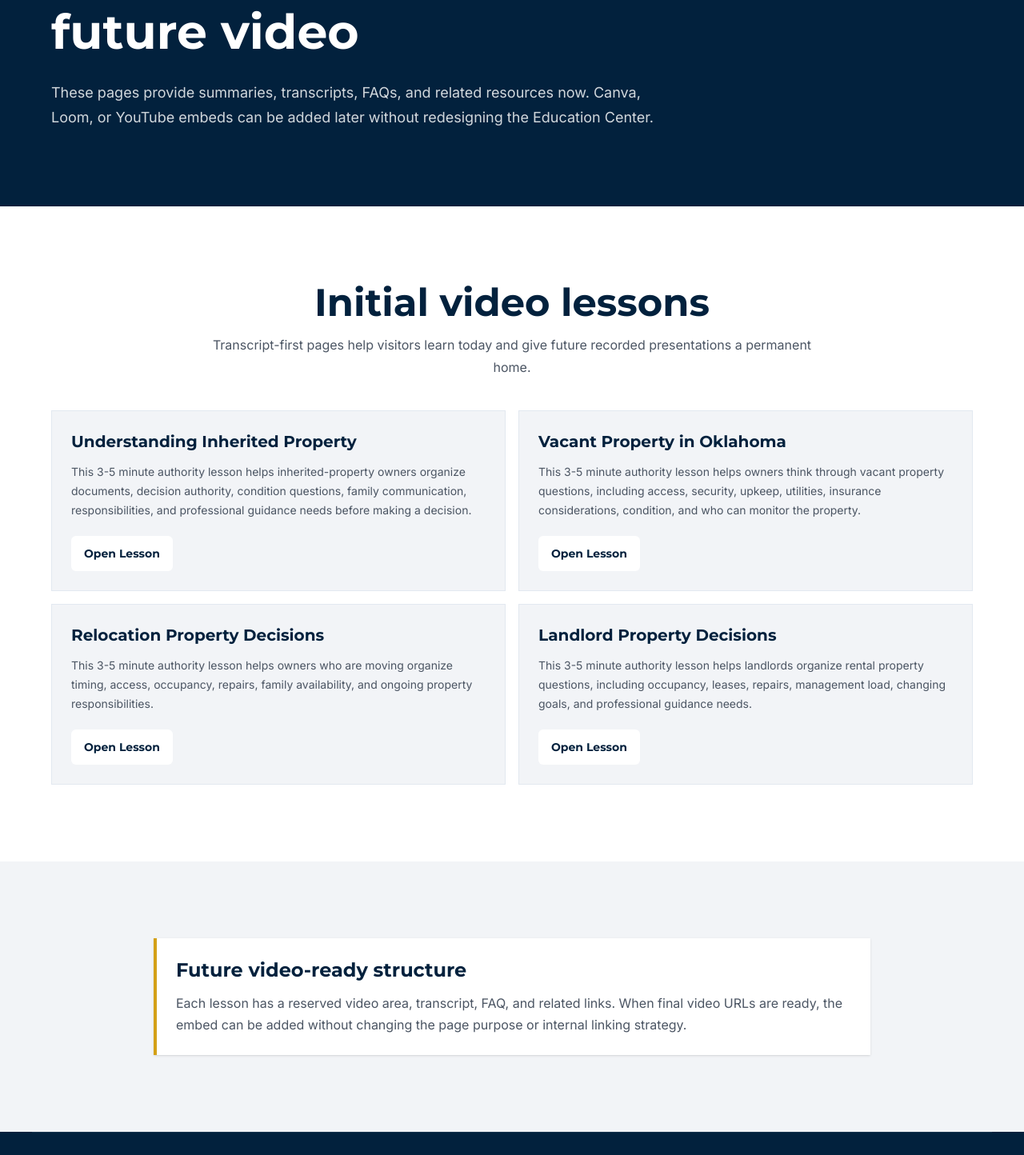
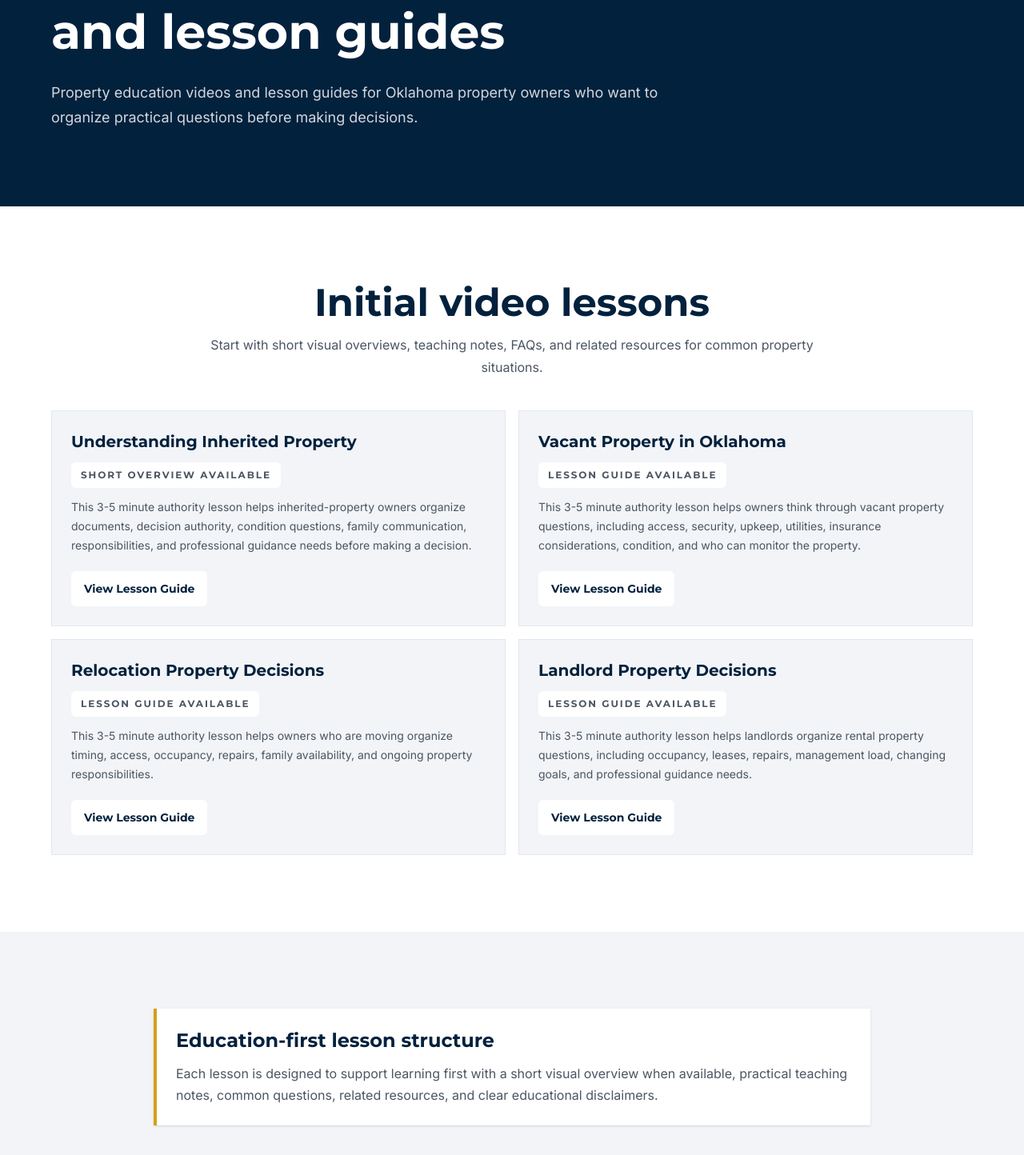
Before and after one commit to Jimbol2023/okc-ai-system, a Next.js app: page /resources/videos in a window 1280 px wide. Shown: the part 346-1790 px from the top of the page at 80% size. Built offline with nearby package versions, Linux system fonts and the light colour scheme; no server answers.

Commit message:
Improve inherited property lesson guide experience

```diff
--- a/app/(public)/resources/videos/page.tsx
+++ b/app/(public)/resources/videos/page.tsx
@@ -10,7 +10,7 @@ export const metadata = createPublicPageMetadata({
   path: "/resources/videos",
   title: "Video Learning Center",
   description:
-    "Transcript-first Oklahoma property education pages ready for future Canva, Loom, or YouTube videos."
+    "Property education videos and lesson guides for Oklahoma property owners."
 });
 
 const breadcrumbs: BreadcrumbItem[] = [
@@ -31,11 +31,11 @@ export default function VideoLearningCenterPage() {
               Video Learning Center
             </p>
             <h1 className="mt-5 font-heading text-4xl font-bold leading-tight md:text-6xl">
-              Property education built for future video
+              Property education videos and lesson guides
             </h1>
             <p className="mt-6 max-w-3xl text-base leading-8 text-white/82 md:text-lg">
-              These pages provide summaries, transcripts, FAQs, and related resources now. Canva, Loom, or YouTube
-              embeds can be added later without redesigning the Education Center.
+              Property education videos and lesson guides for Oklahoma property owners who want to organize practical
+              questions before making decisions.
             </p>
           </div>
         </div>
@@ -48,8 +48,8 @@ export default function VideoLearningCenterPage() {
               Initial video lessons
             </h2>
             <p className="mt-4 text-base leading-7 text-[#4B5563]">
-              Transcript-first pages help visitors learn today and give future recorded presentations a permanent
-              home.
+              Start with short visual overviews, teaching notes, FAQs, and related resources for common property
+              situations.
             </p>
           </div>
           <div className="mt-10 grid gap-4 md:grid-cols-2">
@@ -60,9 +60,12 @@ export default function VideoLearningCenterPage() {
                 className="border border-slate-200 bg-[#F2F4F7] p-6 transition hover:bg-[#e7ebf0]"
               >
                 <span className="block font-heading text-xl font-bold text-[#02213D]">{page.title}</span>
+                <span className="mt-3 inline-flex min-h-8 items-center rounded-md bg-white px-3 py-1 font-heading text-xs font-bold uppercase tracking-[0.16em] text-[#4B5563]">
+                  {page.videoAsset?.reviewStatus === "ready" ? "Short overview available" : "Lesson guide available"}
+                </span>
                 <span className="mt-3 block text-sm leading-6 text-[#4B5563]">{page.summary}</span>
                 <span className="mt-5 inline-flex min-h-11 items-center rounded-md bg-white px-4 py-2 font-heading text-sm font-bold text-[#02213D]">
-                  Open Lesson
+                  View Lesson Guide
                 </span>
               </Link>
             ))}
@@ -70,15 +73,15 @@ export default function VideoLearningCenterPage() {
         </div>
       </section>
 
-      <section className="bg-[#F2F4F7] py-16 md:py-24" aria-labelledby="future-video-heading">
+      <section className="bg-[#F2F4F7] py-16 md:py-24" aria-labelledby="video-guide-heading">
         <div className="container-shell">
           <div className="mx-auto max-w-4xl border-l-4 border-[#D4A017] bg-white p-6 shadow-sm">
-            <h2 id="future-video-heading" className="font-heading text-2xl font-bold text-[#02213D]">
-              Future video-ready structure
+            <h2 id="video-guide-heading" className="font-heading text-2xl font-bold text-[#02213D]">
+              Education-first lesson structure
             </h2>
             <p className="mt-3 text-base leading-7 text-[#4B5563]">
-              Each lesson has a reserved video area, transcript, FAQ, and related links. When final video URLs are
-              ready, the embed can be added without changing the page purpose or internal linking strategy.
+              Each lesson is designed to support learning first with a short visual overview when available, practical
+              teaching notes, common questions, related resources, and clear educational disclaimers.
             </p>
           </div>
         </div>
--- a/components/public/VideoLearningPage.tsx
+++ b/components/public/VideoLearningPage.tsx
@@ -18,6 +18,7 @@ export function VideoLearningPage({ page }: VideoLearningPageProps) {
     { name: page.title }
   ];
   const videoAssetReady = page.videoAsset?.reviewStatus === "ready";
+  const hasLessonGuide = Boolean(page.lessonGuide);
 
   return (
     <div className="bg-white">
@@ -37,20 +38,26 @@ export function VideoLearningPage({ page }: VideoLearningPageProps) {
 
       <section className="bg-white py-16 md:py-24" aria-labelledby="video-heading">
         <div className="container-shell">
-          <div className="mx-auto grid max-w-4xl gap-6 md:grid-cols-[1.1fr_0.9fr] md:items-start">
-            <div className="border border-slate-200 bg-[#F2F4F7] p-6">
+          <div className="mx-auto max-w-4xl">
+            <div className="border border-slate-200 bg-[#F2F4F7] p-5 md:p-6">
               <h2 id="video-heading" className="font-heading text-2xl font-bold text-[#02213D]">
-                {videoAssetReady ? "Watch the lesson" : "Video production review"}
+                {videoAssetReady ? "Short visual overview" : "Video production review"}
               </h2>
               {videoAssetReady ? (
+                <>
                   <video
-                  className="mt-5 aspect-video w-full bg-[#02213D]"
+                    className="mt-5 aspect-video w-full max-w-[720px] bg-[#02213D]"
                     controls
                     preload="metadata"
                     src={page.videoAsset?.src}
                   >
                     <track kind="captions" />
                   </video>
+                  <p className="mt-4 max-w-2xl text-sm leading-6 text-[#4B5563]">
+                    This short visual overview introduces the topic. Full teaching notes and key takeaways are provided
+                    below.
+                  </p>
+                </>
               ) : (
                 <div className="mt-5 border border-dashed border-[#D4A017]/70 bg-white p-5">
                   <p className="text-base leading-7 text-[#4B5563]">
@@ -64,21 +71,25 @@ export function VideoLearningPage({ page }: VideoLearningPageProps) {
                   ) : null}
                 </div>
               )}
-            </div>
-            <div className="border-l-4 border-[#D4A017] bg-[#F2F4F7] p-6">
-              <h2 className="font-heading text-2xl font-bold text-[#02213D]">General educational guidance</h2>
-              <p className="mt-3 text-base leading-7 text-[#4B5563]">
+              <div className="mt-6 border-l-4 border-[#D4A017] bg-white p-5">
+                <h3 className="font-heading text-xl font-bold text-[#02213D]">General educational guidance</h3>
+                <p className="mt-3 text-sm leading-6 text-[#4B5563]">
                   This page is general information only. It is not legal, tax, financial, title, valuation, or property
                   repair advice.
                 </p>
                 {page.primaryCta ? (
-                <p className="mt-5 text-sm font-semibold leading-6 text-[#02213D]">{page.primaryCta}</p>
+                  <p className="mt-4 text-sm font-semibold leading-6 text-[#02213D]">{page.primaryCta}</p>
                 ) : null}
+              </div>
             </div>
           </div>
         </div>
       </section>
 
+      {page.lessonGuide ? (
+        <LessonGuideContent lessonGuide={page.lessonGuide} page={page} />
+      ) : (
+        <>
           <section className="bg-[#F2F4F7] py-16 md:py-24" aria-labelledby="transcript-heading">
             <div className="container-shell">
               <div className="mx-auto max-w-4xl">
@@ -116,6 +127,8 @@ export function VideoLearningPage({ page }: VideoLearningPageProps) {
               </div>
             </div>
           </section>
+        </>
+      )}
 
       {page.secondaryWebsiteCta ? (
         <section className="bg-white py-16 md:py-24" aria-labelledby="website-cta-heading">
@@ -136,27 +149,116 @@ export function VideoLearningPage({ page }: VideoLearningPageProps) {
         </section>
       ) : null}
 
-      <section className="bg-[#F2F4F7] py-16 md:py-24" aria-labelledby="video-related-heading">
+      {!hasLessonGuide ? (
+        <section className="bg-[#F2F4F7] py-16 md:py-24">
           <div className="container-shell">
             <div className="mx-auto max-w-4xl">
-            <h2 id="video-related-heading" className="font-heading text-3xl font-bold text-[#02213D] md:text-5xl">
-              Related resources
+              <RelatedResourceSection page={page} />
+            </div>
+          </div>
+        </section>
+      ) : null}
+    </div>
+  );
+}
+
+function LessonGuideContent({
+  lessonGuide,
+  page
+}: {
+  lessonGuide: NonNullable<PublicVideoPage["lessonGuide"]>;
+  page: PublicVideoPage;
+}) {
+  return (
+    <section className="bg-[#F2F4F7] py-16 md:py-24" aria-labelledby="lesson-guide-heading">
+      <div className="container-shell">
+        <article className="mx-auto max-w-4xl">
+          <h2 id="lesson-guide-heading" className="font-heading text-3xl font-bold text-[#02213D] md:text-5xl">
+            {lessonGuide.heading}
           </h2>
-            <div className="mt-8 grid gap-4 md:grid-cols-2">
+          <p className="mt-5 text-base leading-8 text-[#4B5563]">{lessonGuide.intro}</p>
+
+          <div className="mt-10 grid gap-5">
+            <section className="bg-white p-6 shadow-sm" aria-labelledby="lesson-summary-heading">
+              <h3 id="lesson-summary-heading" className="font-heading text-2xl font-bold text-[#02213D]">
+                Lesson Summary
+              </h3>
+              <p className="mt-3 text-base leading-7 text-[#4B5563]">{lessonGuide.lessonSummary}</p>
+            </section>
+
+            <section className="bg-white p-6 shadow-sm" aria-labelledby="voiceover-script-heading">
+              <h3 id="voiceover-script-heading" className="font-heading text-2xl font-bold text-[#02213D]">
+                Voiceover Script
+              </h3>
+              <div className="mt-4 grid gap-3">
+                {page.transcript.map((line) => (
+                  <p key={line} className="text-base leading-7 text-[#4B5563]">
+                    {line}
+                  </p>
+                ))}
+              </div>
+            </section>
+
+            <section className="bg-white p-6 shadow-sm" aria-labelledby="key-takeaways-heading">
+              <h3 id="key-takeaways-heading" className="font-heading text-2xl font-bold text-[#02213D]">
+                Key Takeaways
+              </h3>
+              <ul className="mt-4 grid gap-3">
+                {lessonGuide.keyTakeaways.map((takeaway) => (
+                  <li key={takeaway} className="border-l-4 border-[#D4A017] pl-4 text-base leading-7 text-[#4B5563]">
+                    {takeaway}
+                  </li>
+                ))}
+              </ul>
+            </section>
+
+            <section className="bg-white p-6 shadow-sm" aria-labelledby="common-questions-heading">
+              <h3 id="common-questions-heading" className="font-heading text-2xl font-bold text-[#02213D]">
+                Common Questions
+              </h3>
+              <div className="mt-4 grid gap-4">
+                {lessonGuide.commonQuestions.map((item) => (
+                  <article key={item.question} className="border border-slate-200 bg-[#F2F4F7] p-5">
+                    <h4 className="font-heading text-lg font-bold text-[#02213D]">Q: {item.question}</h4>
+                    <p className="mt-3 text-sm leading-6 text-[#4B5563]">A: {item.answer}</p>
+                  </article>
+                ))}
+              </div>
+            </section>
+
+            <RelatedResourceSection page={page} />
+
+            <section className="bg-white p-6 shadow-sm" aria-labelledby="educational-disclaimer-heading">
+              <h3 id="educational-disclaimer-heading" className="font-heading text-2xl font-bold text-[#02213D]">
+                Educational Disclaimer
+              </h3>
+              <p className="mt-3 text-base leading-7 text-[#4B5563]">{lessonGuide.educationalDisclaimer}</p>
+            </section>
+          </div>
+        </article>
+      </div>
+    </section>
+  );
+}
+
+function RelatedResourceSection({ page }: { page: PublicVideoPage }) {
+  return (
+    <section className="bg-white p-6 shadow-sm" aria-labelledby="video-related-heading">
+      <h3 id="video-related-heading" className="font-heading text-2xl font-bold text-[#02213D]">
+        Related Resources
+      </h3>
+      <div className="mt-5 grid gap-4 md:grid-cols-2">
         {page.relatedResources.map((resource) => (
           <Link
             key={resource.href}
             href={resource.href as Route}
-                  className="border border-slate-200 bg-white p-5 shadow-sm transition hover:bg-[#F8FAFC]"
+            className="border border-slate-200 bg-[#F2F4F7] p-5 shadow-sm transition hover:bg-[#eef1f5]"
           >
             <span className="block font-heading text-lg font-bold text-[#02213D]">{resource.label}</span>
             <span className="mt-2 block text-sm leading-6 text-[#4B5563]">{resource.description}</span>
           </Link>
         ))}
       </div>
-          </div>
-        </div>
     </section>
-    </div>
   );
 }
--- a/lib/public-video-pages.ts
+++ b/lib/public-video-pages.ts
@@ -17,6 +17,20 @@ type RelatedResource = {
   description: string;
 };
 
+type LessonGuideQuestion = {
+  question: string;
+  answer: string;
+};
+
+type LessonGuide = {
+  heading: string;
+  intro: string;
+  lessonSummary: string;
+  keyTakeaways: string[];
+  commonQuestions: LessonGuideQuestion[];
+  educationalDisclaimer: string;
+};
+
 type VideoAsset = {
   src: string;
   reviewStatus: "pending_review" | "ready";
@@ -31,6 +45,7 @@ export type PublicVideoPage = {
   videoAsset?: VideoAsset;
   primaryCta?: string;
   secondaryWebsiteCta?: string;
+  lessonGuide?: LessonGuide;
   transcript: string[];
   faqs: VideoFaq[];
   relatedResources: RelatedResource[];
@@ -52,16 +67,59 @@ export const publicVideoPages: PublicVideoPage[] = [
     primaryCta: "Learn more at jcapitalpropertygroup.com/resources/education",
     secondaryWebsiteCta:
       "If you'd like to discuss your specific situation, visit our property discussion form.",
+    lessonGuide: {
+      heading: "Understanding Inherited Property in Oklahoma",
+      intro:
+        "Inherited property can create emotional, legal, financial, and practical decisions for Oklahoma families. This lesson explains the main areas property owners should organize before deciding whether to keep, rent, repair, or sell an inherited property.",
+      lessonSummary:
+        "Inherited property often requires families to slow down and organize information before making major decisions. Important areas include ownership authority, probate or legal process, family communication, property condition, taxes, insurance, utilities, occupancy, repairs, and professional guidance.",
+      keyTakeaways: [
+        "Do not rush inherited property decisions.",
+        "Gather important documents before making decisions.",
+        "Confirm who has authority to act on behalf of the property.",
+        "Communicate clearly with all heirs or family members involved.",
+        "Review the property's condition, occupancy, utilities, taxes, and insurance.",
+        "Consider professional guidance from an attorney, tax professional, appraiser, real estate professional, or property manager.",
+        "Use educational resources before deciding whether to keep, rent, repair, or sell the property."
+      ],
+      commonQuestions: [
+        {
+          question: "Should I sell an inherited property immediately?",
+          answer:
+            "Not always. Families should first understand ownership, documentation, property condition, family goals, and possible legal or tax considerations."
+        },
+        {
+          question: "What if multiple family members inherited the property?",
+          answer:
+            "Clear communication is important. Families should confirm who has decision-making authority and avoid making rushed decisions without everyone understanding the situation."
+        },
+        {
+          question: "What should I check first?",
+          answer:
+            "Start with documents, occupancy, utilities, insurance, taxes, repairs, and whether probate or another legal process may be involved."
+        }
+      ],
+      educationalDisclaimer:
+        "This page provides general educational information for Oklahoma property owners. It is not legal, tax, financial, title, valuation, or property repair advice. Property owners should speak with qualified professionals before making major decisions."
+    },
     transcript: [
-      "Understanding inherited property in Oklahoma starts with slowing the decision down and organizing the facts before anyone feels pressured to choose a path.",
-      "Inherited property can involve ownership, documents, family communication, timing, property condition, and ongoing responsibilities. This lesson is general education only.",
-      "Common ownership situations may include one owner, multiple heirs, a trust, an estate, or unclear decision authority. Start by identifying who can make decisions and what documents are available.",
-      "Some situations may involve probate, trust review, title review, or other professional guidance. Legal, tax, financial, title, valuation, and repair questions should be reviewed with qualified professionals.",
-      "Families often need to think through utilities, insurance, access, repairs, personal property, taxes, security, and who can monitor the property.",
-      "Common challenges include distance, emotional stress, deferred maintenance, unclear paperwork, family disagreement, and timing pressure.",
-      "Possible paths may include keeping the property, renting it, repairing it, listing it, transferring ownership, or evaluating available ownership and disposition options. The right path depends on the situation.",
-      "Key takeaways: organize documents, confirm decision authority, separate facts from assumptions, understand property condition, and get qualified guidance when needed.",
-      "Learn more at jcapitalpropertygroup.com/resources/education."
+      "Understanding Inherited Property in Oklahoma",
+      "Inherited property can create emotional and practical decisions for Oklahoma families.",
+      "When a loved one passes away, families may suddenly have to think about ownership, documents, repairs, taxes, insurance, utilities, and who has authority to make decisions about the property.",
+      "The first step is to slow down and organize the situation.",
+      "Before deciding whether to keep, rent, repair, or sell the property, families should gather important documents and understand whether probate or another legal process may be involved.",
+      "The second step is communication.",
+      "Inherited property often involves more than one family member. Clear and respectful communication can help prevent confusion, disagreements, and rushed decisions.",
+      "The third step is reviewing the property condition.",
+      "Families should look at whether the property is occupied or vacant, whether utilities are active, whether insurance is current, whether taxes are owed, and whether repairs or maintenance are needed.",
+      "The fourth step is getting professional guidance.",
+      "Depending on the situation, families may need to speak with an attorney, tax professional, appraiser, real estate professional, contractor, or property manager.",
+      "Every inherited property situation is different.",
+      "Some families keep the property. Some rent it. Some repair it. Some sell it. Others need time before making a decision.",
+      "The goal is not to rush.",
+      "The goal is to understand the property, protect the family, and make an informed decision.",
+      "J Capital Property Group provides educational resources to help Oklahoma property owners understand their options before making major property decisions.",
+      "To learn more, visit the J Capital Property Group Education Center at jcapitalpropertygroup.com."
     ],
     faqs: [
       {
@@ -88,6 +146,16 @@ export const publicVideoPages: PublicVideoPage[] = [
         href: "/resources/education/probate-basics-oklahoma-property-owners",
         label: "Probate Basics",
         description: "General education for probate-related property questions."
+      },
+      {
+        href: "/resources/education",
+        label: "Education Center",
+        description: "Browse educational resources for Oklahoma property owners."
+      },
+      {
+        href: "/contact",
+        label: "Contact J Capital Property Group",
+        description: "Use direct phone and email links for general communication."
       }
     ]
   },
@@ -234,8 +302,8 @@ export const publicVideoPages: PublicVideoPage[] = [
         answer: "Write down the recurring tasks, repairs, communication needs, and timing concerns before comparing options."
       },
       {
-        question: "Can this page support a future recorded presentation?",
-        answer: "Yes. The current transcript-first structure is designed for a future Canva, Loom, or YouTube video."
+        question: "Can this page be used as a lesson guide?",
+        answer: "Yes. The page is structured with teaching notes, common questions, related resources, and disclaimers."
       }
     ],
     relatedResources: [
```
Lines whose indentation alone changed are shown as unchanged.
